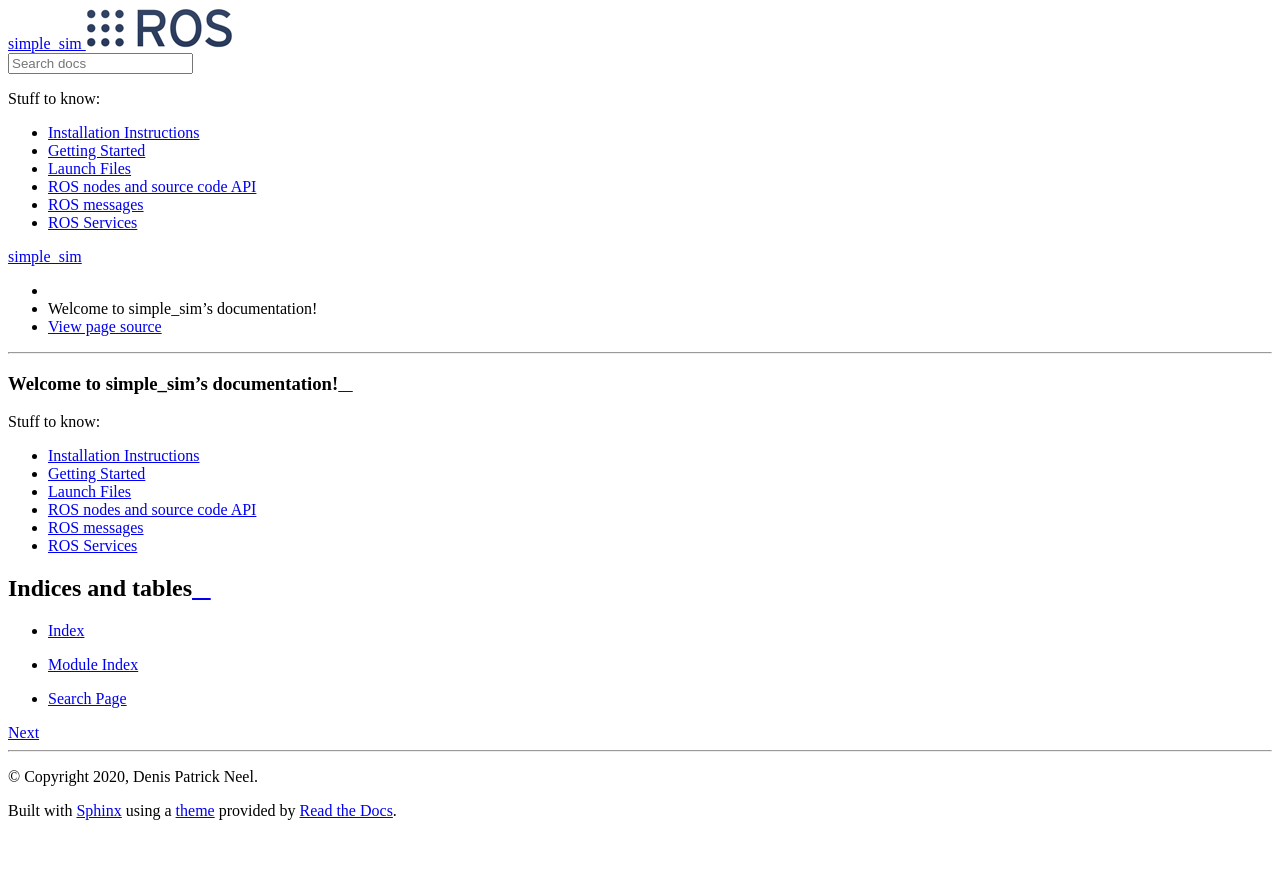
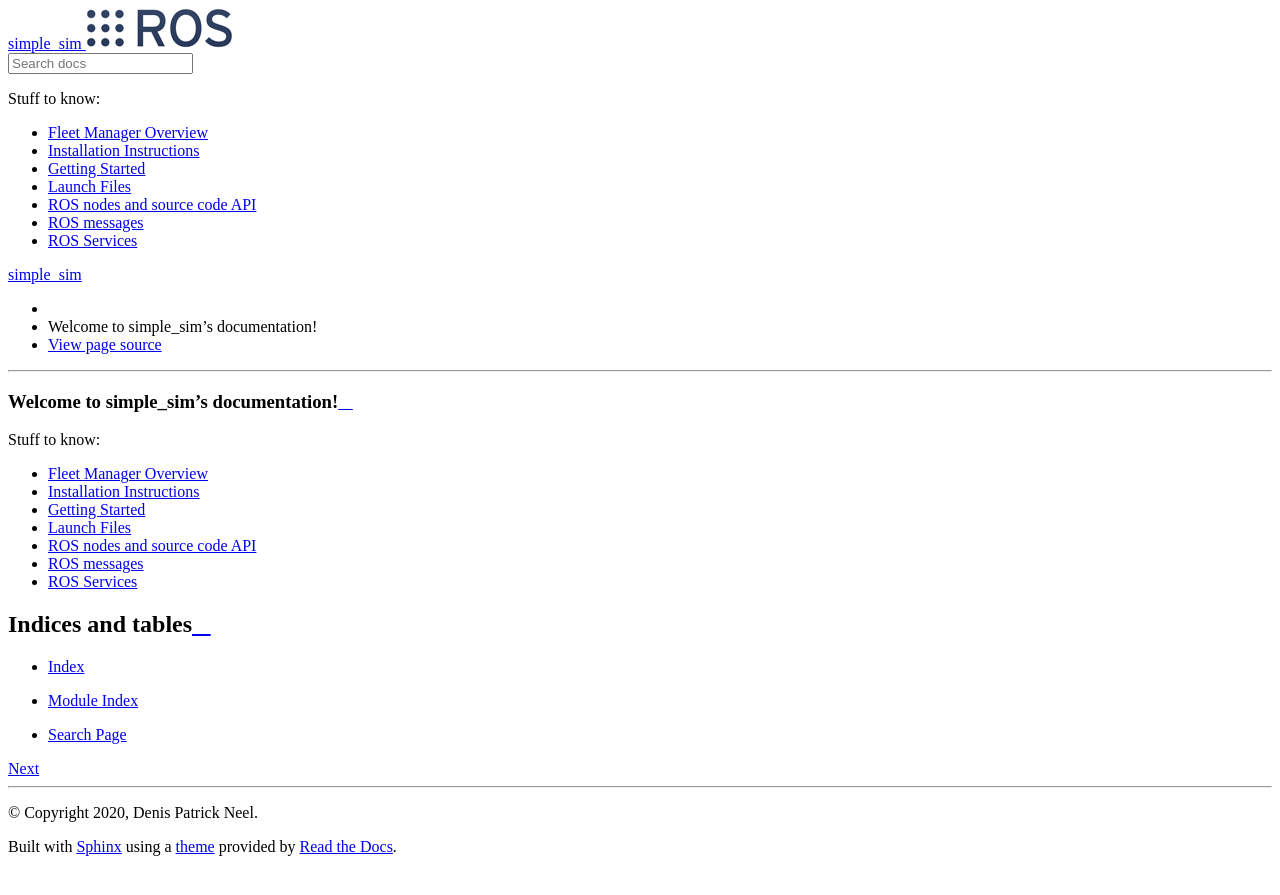
Before and after one commit to ROOSTER-fleet-management/rooster_fleet_manager, a Sphinx documentation site: the page built from doc/index.rst, in a window 1280 px wide. Shown: the top 895 px of the page. Built offline with Sphinx 7.4.7 and the Read the Docs theme 2.0.0, drawn with Linux system fonts in a browser that asks for light colours; the version number could not be read and is left out.

Commit message:
created an Overview page for the Fleet Manager package

```diff
--- /dev/null
+++ b/doc/_source/Overview.rst
@@ -0,0 +1,5 @@
+**********************
+Fleet Manager Overview
+**********************
+
+This page describes the overall structure of the envisioned Fleet manager.
--- a/doc/index.rst
+++ b/doc/index.rst
@@ -12,6 +12,7 @@ Welcome to simple_sim's documentation!
    :caption: Stuff to know:
    :name: mastertoc
 
+   _source/Overview
    _source/InstallInstructions
    _source/GettingStarted
    _source/LaunchFilesLandingPage
```
